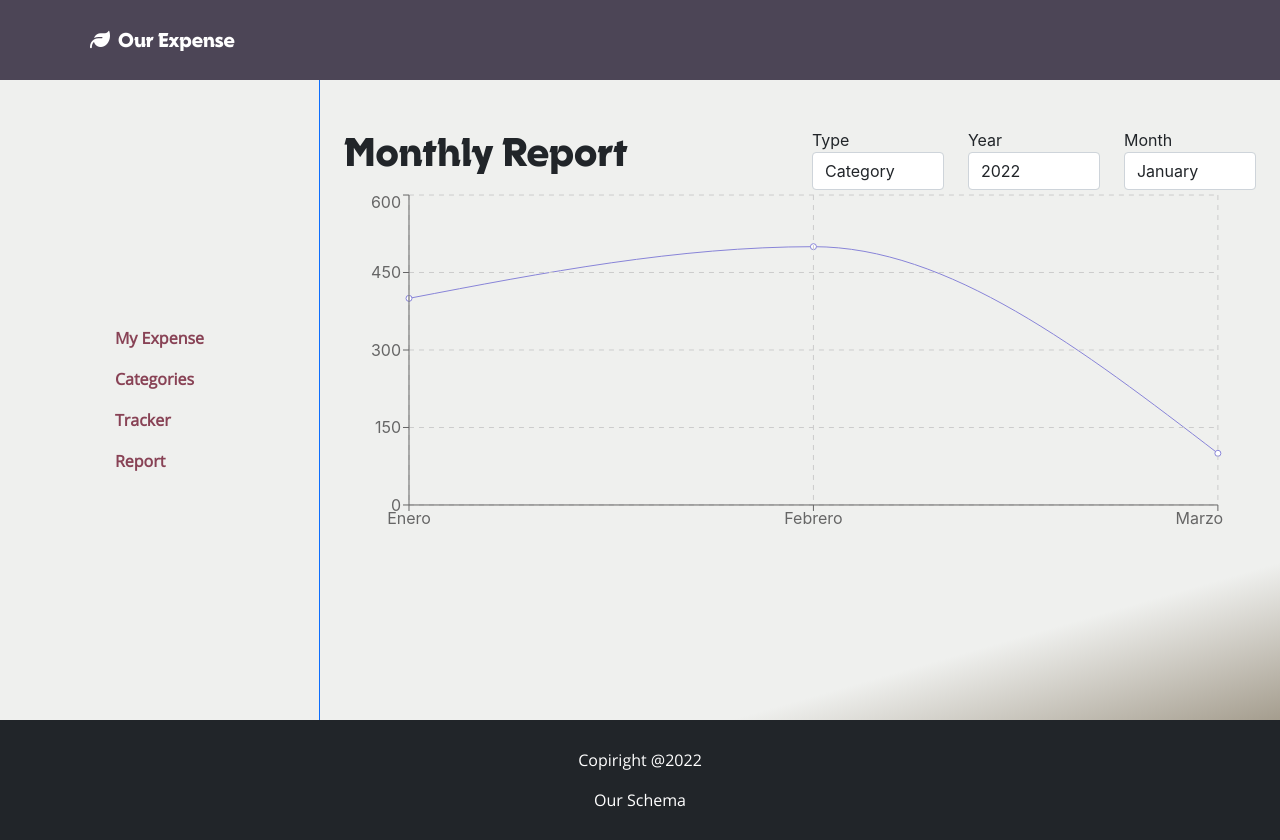
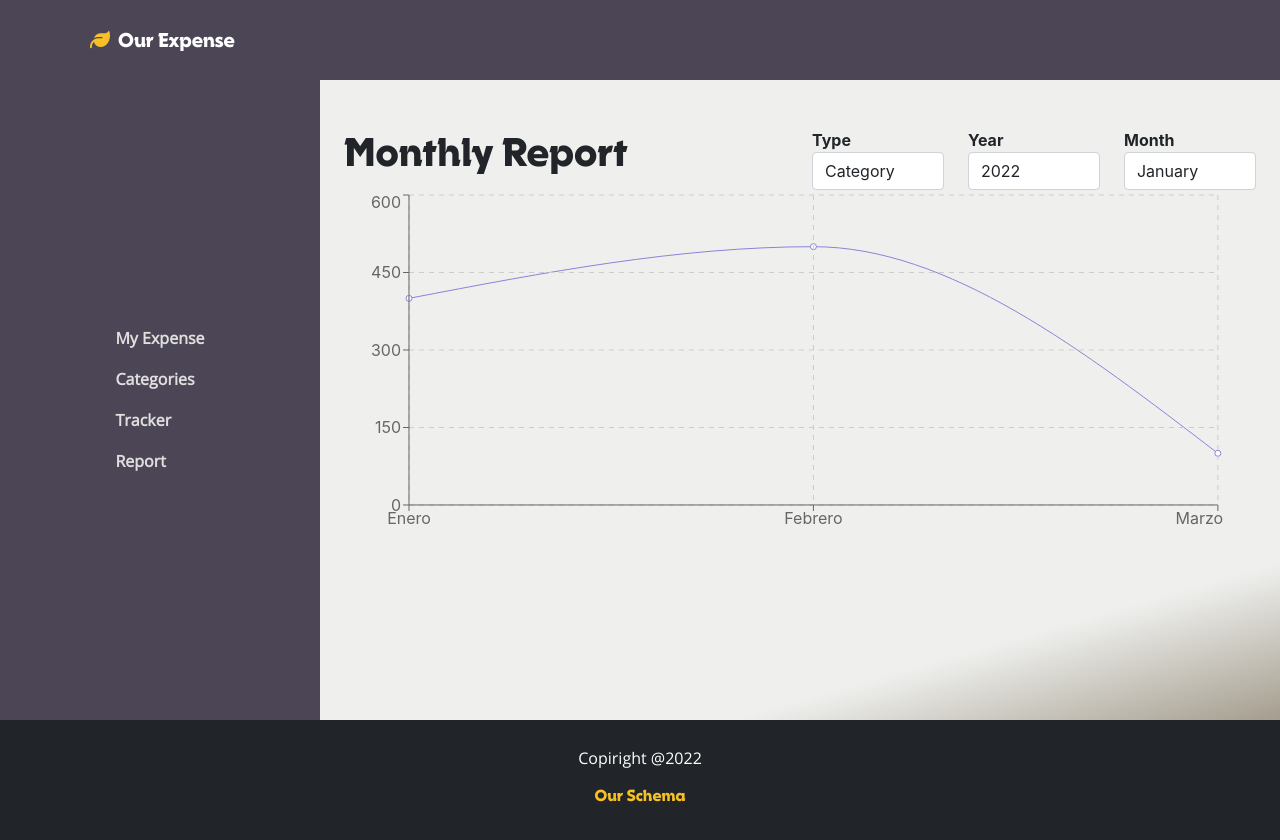
Before and after one commit to AEMatamoros/our-charts, a React (Create React App) app in the folder our-expence-frontend/: page /report in a window 1280 px wide. Built offline with nearby package versions, Linux system fonts and the light colour scheme.

Commit message:
Styled components , added new color palet

```diff
--- a/our-expence-frontend/src/colors.scss
+++ b/our-expence-frontend/src/colors.scss
@@ -1,6 +1,6 @@
 $border-color: rgb(214, 214, 214);
 
 $primary:#4C4556;
-$secondary: #884255;
+$secondary: #dfdfdf;
 $details:#F6C026;
 $info: #f5f5f5;
--- a/our-expence-frontend/src/components/layouts/Footer.tsx
+++ b/our-expence-frontend/src/components/layouts/Footer.tsx
@@ -6,7 +6,7 @@ export default function Footer() {
     <Navbar  bg="dark" className='text-white footer-container m-0 py-2'>
         <div className="text-center w-100">
             <p>Copiright @2022</p>
-            <span>Our Schema</span>
+            <h6 className='main-icon'>Our Schema</h6>
         </div>
     </Navbar>
   )
--- a/our-expence-frontend/src/components/layouts/Navbar.tsx
+++ b/our-expence-frontend/src/components/layouts/Navbar.tsx
@@ -15,7 +15,7 @@ export default function Topbar() {
       <Container>
         <Navbar.Brand href="#home">
 
-          <i className="fa-solid fa-leaf px-2"></i>
+          <i className="fa-solid fa-leaf px-2 main-icon"></i>
           <span className='brand'>
           Our Expense
           </span>
--- a/our-expence-frontend/src/components/layouts/SideOptions.tsx
+++ b/our-expence-frontend/src/components/layouts/SideOptions.tsx
@@ -7,7 +7,7 @@ import './layout.scss';
 
 export default function SideOptions() {
   return (
-    <div className="col-xs-12 col-sm-12 col-md-3 col-lg-3 d-flex justify-content-center align-items-center border-right-c">
+    <div className="col-xs-12 col-sm-12 col-md-3 col-lg-3 d-flex justify-content-center align-items-center nav-bg">
       <Nav defaultActiveKey="/home" className="flex-column">
       <Link className="text-decoration-none py-2 px-4 side-links"to="/">My Expense</Link>
       {/* <Link >className="text-decoration-none py-2 px-4 side-links"Profile</Link> */}
--- a/our-expence-frontend/src/components/pages/expense/Report.tsx
+++ b/our-expence-frontend/src/components/pages/expense/Report.tsx
@@ -35,7 +35,7 @@ export default function Report() {
           <h1 className="col-6">Monthly Report</h1>
           <div className="col-2">
             <div className="form-group">
-              <label htmlFor="">Type</label>
+              <strong><label htmlFor="">Type</label></strong>
               <select
                 name=""
                 id=""
@@ -49,7 +49,7 @@ export default function Report() {
           </div>
           <div className="col-2">
             <div className="form-group">
-              <label htmlFor="">Year</label>
+              <strong><label htmlFor="">Year</label></strong>
               <select name="" id="" className="form-control">
                 <option value="2022">2022</option>
                 <option value="2023">2023</option>
@@ -61,7 +61,7 @@ export default function Report() {
           </div>
           <div className="col-2">
             <div className="form-group">
-              <label htmlFor="">Month</label>
+              <strong><label htmlFor="">Month</label></strong>
               <select name="" id="" className="form-control">
                 <option value="1">January</option>
                 <option value="2">Febreuary</option>
@@ -90,7 +90,7 @@ export default function Report() {
               </LineChart>
               </ResponsiveContainer>
             ) : (
-              <ResponsiveContainer width={'99%'} height={500}>
+              <ResponsiveContainer width={'99%'} height={350}>
               <BarChart width={970} height={400} data={data}>
                 <XAxis dataKey="name" />
                 <YAxis />
--- a/our-expence-frontend/src/index.scss
+++ b/our-expence-frontend/src/index.scss
@@ -16,6 +16,10 @@ h1,h2,h3,h4,h5,h6{
 
 .brand{
   font-family: 'futvFont', Arial, sans-serif;
+}
+
+.main-icon{
+  color: $details;
 }
 
 p, span,a,li{
@@ -72,6 +76,10 @@ background: linear-gradient(164deg, rgba(239,240,238,1) 77%, rgba(108,94,69,1) 1
 }
 
 .main-table{
+  thead{
+    background-color: $primary;
+    color:$secondary
+  }
   &:hover{
     border-radius: 10px;
     box-shadow: 3px 5px 5px  rgb(177, 177, 177);
```
